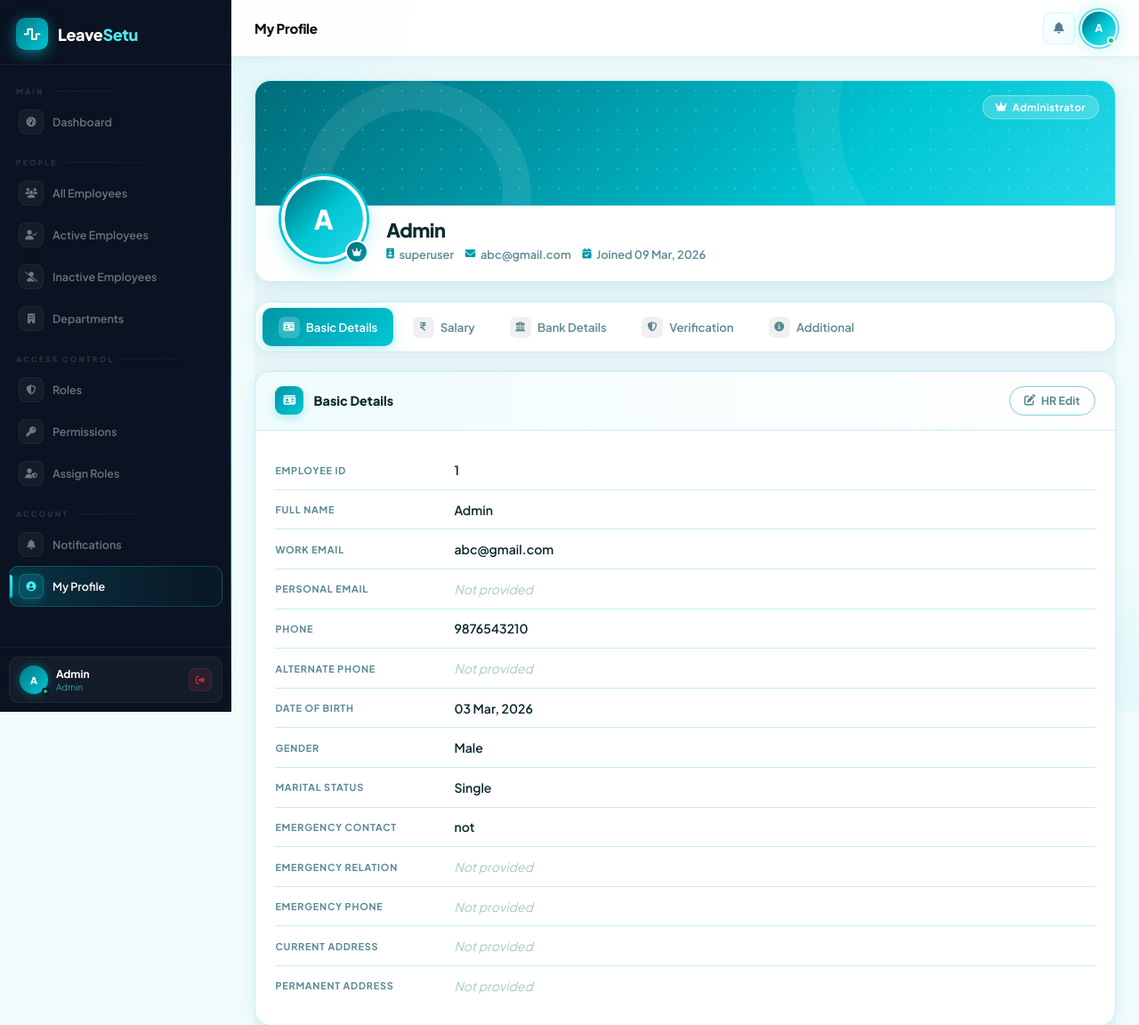
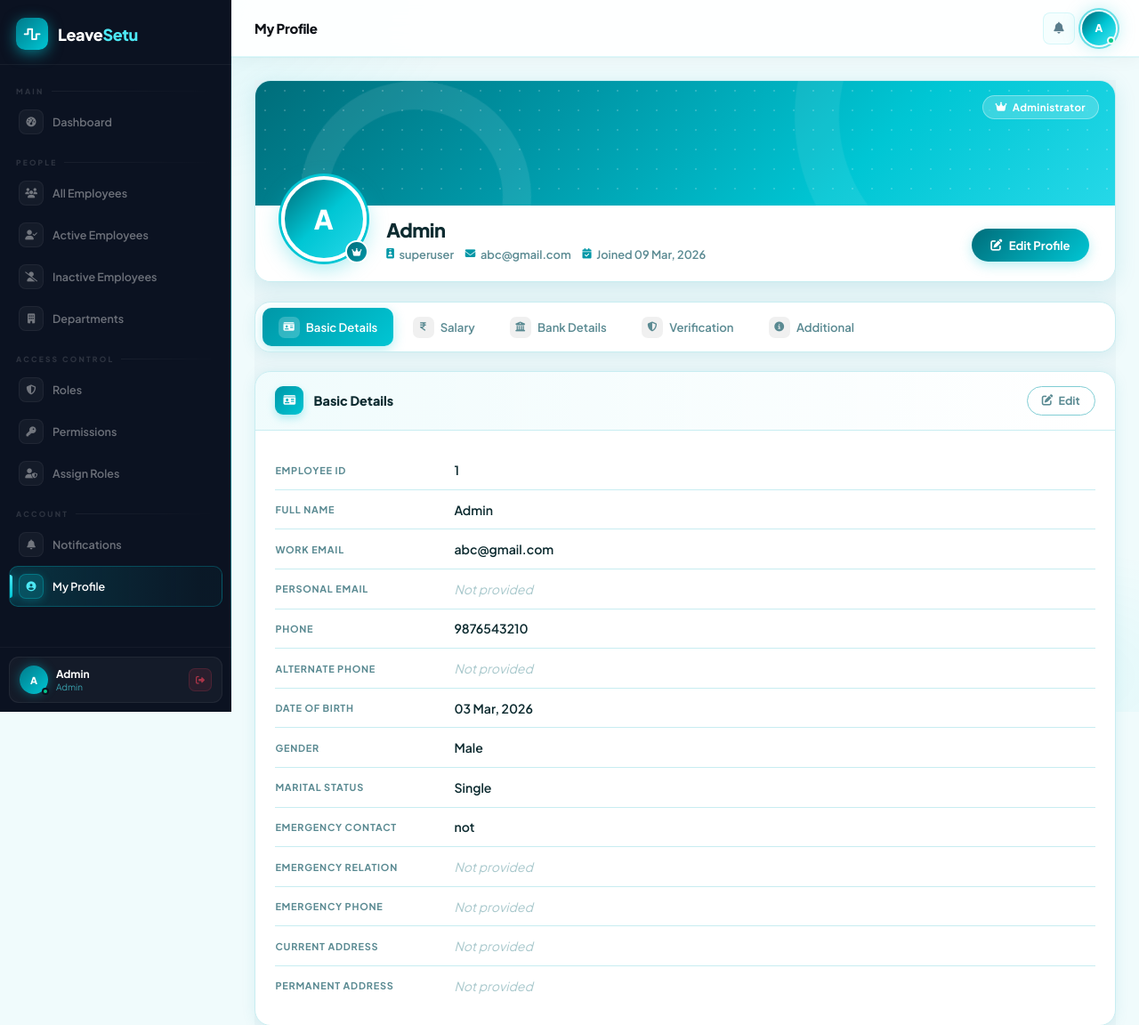
Before and after one commit to amanyadav-devexhub/LMS, a Django app: page /dashboard/ in a window 1280 px wide. Shown: the top 1152 px of the page at 89% size. Run offline with Django 5.2, Linux system fonts and the light colour scheme; a user stored in the database is signed in; data comes from the database, SQL or seed files in the repository; both versions use the stored data as it was after the commit; data that the repository does not hold is empty.

Commit message:
Fix : Routing issues

```diff
--- a/LMS/settings.py
+++ b/LMS/settings.py
@@ -26,8 +26,7 @@ SECRET_KEY = 'django-insecure-cpfyti3o_sopno-fpwbwv_(6ra@q!1667886pf(h0=xf162v+h
 # ARNING: don't run with debug turned on in production!
 DEBUG = True
 
-ALLOWED_HOSTS = []
-
+ALLOWED_HOSTS = ['testserver', 'localhost', '127.0.0.1']
 
 # Application definition
 
--- a/users/templates/dashboard.html
+++ b/users/templates/dashboard.html
@@ -582,11 +582,11 @@
   <div class="p-banner">
     <div class="p-banner-dots"></div>
     <div class="p-role-badge">
-      {% if request.user.role %}
-        {% if request.user.role.name == "Admin" %}<i class="fa-solid fa-crown"></i> Administrator
-        {% elif request.user.role.name == "Manager" %}<i class="fa-solid fa-briefcase"></i> Manager
-        {% elif request.user.role.name == "HR" %}<i class="fa-solid fa-users-gear"></i> Human Resources
-        {% elif request.user.role.name == "TL" %}<i class="fa-solid fa-code-branch"></i> Team Lead
+      {% if profile_user.role %}
+        {% if profile_user.role.name == "Admin" %}<i class="fa-solid fa-crown"></i> Administrator
+        {% elif profile_user.role.name == "Manager" %}<i class="fa-solid fa-briefcase"></i> Manager
+        {% elif profile_user.role.name == "HR" %}<i class="fa-solid fa-users-gear"></i> Human Resources
+        {% elif profile_user.role.name == "TL" %}<i class="fa-solid fa-code-branch"></i> Team Lead
         {% else %}<i class="fa-solid fa-user-tie"></i> Employee
         {% endif %}
       {% endif %}
@@ -595,11 +595,11 @@
 
   <div class="p-avatar-row">
     <div class="p-avatar-wrap">
-      <div class="p-avatar" id="avatarCircle" onclick="document.getElementById('avatarFileInput').click()">
+      <div class="p-avatar" id="avatarCircle" {% if can_edit_profile %}onclick="document.getElementById('avatarFileInput').click()"{% endif %}>
         {% if profile.avatar %}
           <img src="{{ profile.avatar.url }}" alt="Avatar" id="avatarImg">
         {% else %}
-          <span id="avatarInitials">{{ request.user.first_name|first|upper }}{{ request.user.last_name|first|upper }}</span>
+          <span id="avatarInitials">{{ profile_user.first_name|first|upper }}{{ profile_user.last_name|first|upper }}</span>
         {% endif %}
         <div class="p-avatar-overlay">
           <i class="fa-solid fa-camera"></i>
@@ -608,11 +608,11 @@
       </div>
       <div class="p-online"></div>
       <div class="p-role-icon">
-        {% if request.user.role %}
-          {% if request.user.role.name == "Admin" %}<i class="fa-solid fa-crown"></i>
-          {% elif request.user.role.name == "Manager" %}<i class="fa-solid fa-briefcase"></i>
-          {% elif request.user.role.name == "HR" %}<i class="fa-solid fa-users-gear"></i>
-          {% elif request.user.role.name == "TL" %}<i class="fa-solid fa-code-branch"></i>
+        {% if profile_user.role %}
+          {% if profile_user.role.name == "Admin" %}<i class="fa-solid fa-crown"></i>
+          {% elif profile_user.role.name == "Manager" %}<i class="fa-solid fa-briefcase"></i>
+          {% elif profile_user.role.name == "HR" %}<i class="fa-solid fa-users-gear"></i>
+          {% elif profile_user.role.name == "TL" %}<i class="fa-solid fa-code-branch"></i>
           {% else %}<i class="fa-solid fa-user-tie"></i>
           {% endif %}
         {% endif %}
@@ -620,12 +620,12 @@
     </div>
 
     <div class="p-info">
-      <div class="p-name">{{ request.user.get_full_name|default:request.user.username }}</div>
+      <div class="p-name">{{ profile_user.get_full_name|default:profile_user.username }}</div>
       <div class="p-meta">
-        <span class="p-meta-item"><i class="fa-solid fa-id-badge"></i> {{ request.user.username }}</span>
-        <span class="p-meta-item"><i class="fa-solid fa-envelope"></i> {{ request.user.email|default:"—" }}</span>
-        {% if request.user.date_joined %}
-        <span class="p-meta-item"><i class="fa-solid fa-calendar-check"></i> Joined {{ request.user.date_joined|date:"d M, Y" }}</span>
+        <span class="p-meta-item"><i class="fa-solid fa-id-badge"></i> {{ profile_user.username }}</span>
+        <span class="p-meta-item"><i class="fa-solid fa-envelope"></i> {{ profile_user.email|default:"—" }}</span>
+        {% if profile_user.date_joined %}
+        <span class="p-meta-item"><i class="fa-solid fa-calendar-check"></i> Joined {{ profile_user.date_joined|date:"d M, Y" }}</span>
         {% endif %}
         {% if profile.department %}
         <span class="p-meta-item"><i class="fa-solid fa-building"></i> {{ profile.department }}</span>
@@ -634,7 +634,7 @@
     </div>
 
     <div class="p-actions">
-      {% if not request.user.role or request.user.role.name == "Employee" %}
+      {% if can_edit_profile %}
       <button class="btn-primary" onclick="toggleEmpEdit()" id="empEditBtn">
         <i class="fa-solid fa-pen-to-square" id="empEditIcon"></i>
         <span id="empEditText">Edit Profile</span>
@@ -671,9 +671,9 @@
         <div class="s-card-ico"><i class="fa-solid fa-id-card"></i></div>
         Basic Details
       </div>
-      {% if request.user.role and request.user.role.name in "HR Admin Manager" %}
+      {% if can_edit_profile %}
       <button class="btn-ghost" onclick="toggleHrEdit('basic')" id="hrEditBasicBtn">
-        <i class="fa-solid fa-pen-to-square"></i> HR Edit
+        <i class="fa-solid fa-pen-to-square"></i> Edit
       </button>
       {% endif %}
     </div>
@@ -682,8 +682,8 @@
       <!-- VIEW MODE -->
       <div id="view-basic">
         <div class="f-row"><div class="f-lbl">Employee ID</div><div class="f-val {% if not profile.employee_id %}empty{% endif %}">{{ profile.employee_id|default:"—" }}</div></div>
-        <div class="f-row"><div class="f-lbl">Full Name</div><div class="f-val">{{ request.user.get_full_name|default:"—" }}</div></div>
-        <div class="f-row"><div class="f-lbl">Work Email</div><div class="f-val">{{ request.user.email|default:"—" }}</div></div>
+        <div class="f-row"><div class="f-lbl">Full Name</div><div class="f-val">{{ profile_user.get_full_name|default:"—" }}</div></div>
+        <div class="f-row"><div class="f-lbl">Work Email</div><div class="f-val">{{ profile_user.email|default:"—" }}</div></div>
         <div class="f-row"><div class="f-lbl">Personal Email</div><div class="f-val {% if not profile.personal_email %}empty{% endif %}">{{ profile.personal_email|default:"Not provided" }}</div></div>
         <div class="f-row"><div class="f-lbl">Phone</div><div class="f-val {% if not profile.phone %}empty{% endif %}">{{ profile.phone|default:"Not provided" }}</div></div>
         <div class="f-row"><div class="f-lbl">Alternate Phone</div><div class="f-val {% if not profile.alternate_phone %}empty{% endif %}">{{ profile.alternate_phone|default:"Not provided" }}</div></div>
@@ -703,13 +703,14 @@
             enctype="multipart/form-data">
         {% csrf_token %}
         <input type="hidden" name="section" value="basic_employee">
+        <input type="hidden" name="target_user_id" value="{{ profile_user.id }}">
 
         <div class="avatar-upload-zone">
           <div class="avatar-preview" id="avatarPreview">
             {% if profile.avatar %}
               <img src="{{ profile.avatar.url }}" alt="Avatar">
             {% else %}
-              {{ request.user.first_name|first|upper }}{{ request.user.last_name|first|upper }}
+              {{ profile_user.first_name|first|upper }}{{ profile_user.last_name|first|upper }}
             {% endif %}
           </div>
           <div>
@@ -726,15 +727,15 @@
         <div class="edit-grid">
           <div class="fg">
             <label class="fg-lbl">First Name <span class="req">*</span></label>
-            <input type="text" name="first_name" class="fg-input" value="{{ request.user.first_name }}" placeholder="First name" required>
+            <input type="text" name="first_name" class="fg-input" value="{{ profile_user.first_name }}" placeholder="First name" required>
           </div>
           <div class="fg">
             <label class="fg-lbl">Last Name</label>
-            <input type="text" name="last_name" class="fg-input" value="{{ request.user.last_name }}" placeholder="Last name">
+            <input type="text" name="last_name" class="fg-input" value="{{ profile_user.last_name }}" placeholder="Last name">
           </div>
           <div class="fg">
             <label class="fg-lbl">Work Email</label>
-            <input type="email" name="email" class="fg-input" value="{{ request.user.email }}" placeholder="Work email">
+            <input type="email" name="email" class="fg-input" value="{{ profile_user.email }}" placeholder="Work email">
           </div>
           <div class="fg">
             <label class="fg-lbl">Personal Email</label>
@@ -833,7 +834,7 @@
           <div class="fg"><label class="fg-lbl">Designation</label><input type="text" name="designation" class="fg-input" value="{{ profile.designation|default:'' }}" placeholder="Designation"></div>
         </div>
         <div class="form-actions">
-          <button type="submit" class="btn-save"><i class="fa-solid fa-floppy-disk"></i> Save HR Changes</button>
+          <button type="submit" class="btn-save"><i class="fa-solid fa-floppy-disk"></i> Save Changes</button>
           <button type="button" class="btn-cancel-edit" onclick="toggleHrEdit('basic')">Cancel</button>
         </div>
       </form>
@@ -844,11 +845,13 @@
 
 <!-- ═══════ TAB: SALARY ═══════ -->
 <div class="tab-panel" id="panel-salary">
-  {% if request.user.role and request.user.role.name in "Admin HR Manager" %}
+  {% if can_edit_profile or request.user.role and request.user.role.name in "Admin HR Manager" %}
   <div class="s-card">
     <div class="s-card-head">
       <div class="s-card-title"><div class="s-card-ico"><i class="fa-solid fa-indian-rupee-sign"></i></div> Salary Details</div>
+      {% if can_edit_profile %}
       <button class="btn-ghost" onclick="toggleHrEdit('salary')"><i class="fa-solid fa-pen-to-square"></i> Edit</button>
+      {% endif %}
     </div>
     <div class="s-card-body">
       <div id="view-salary">
@@ -859,6 +862,7 @@
       </div>
       <form class="edit-form" id="edit-salary" method="post" action="{% url 'update_profile' %}">
         {% csrf_token %}<input type="hidden" name="section" value="salary">
+        <input type="hidden" name="target_user_id" value="{{ profile_user.id }}">
         <div class="hr-edit-grid">
           <div class="fg"><label class="fg-lbl">Basic</label><input type="number" name="basic" class="fg-input" value="{{ profile.basic|default:'' }}" placeholder="Basic salary"></div>
           <div class="fg"><label class="fg-lbl">HRA</label><input type="number" name="hra" class="fg-input" value="{{ profile.hra|default:'' }}" placeholder="HRA"></div>
@@ -888,7 +892,7 @@
   <div class="s-card">
     <div class="s-card-head">
       <div class="s-card-title"><div class="s-card-ico"><i class="fa-solid fa-building-columns"></i></div> Bank Details</div>
-      {% if request.user.role and request.user.role.name in "HR Admin Manager" %}
+      {% if can_edit_profile %}
       <button class="btn-ghost" onclick="toggleHrEdit('bank')"><i class="fa-solid fa-pen-to-square"></i> Edit</button>
       {% endif %}
     </div>
@@ -921,7 +925,7 @@
   <div class="s-card">
     <div class="s-card-head">
       <div class="s-card-title"><div class="s-card-ico"><i class="fa-solid fa-shield-halved"></i></div> Verification Details</div>
-      {% if request.user.role and request.user.role.name in "HR Admin Manager" %}
+      {% if can_edit_profile %}
       <button class="btn-ghost" onclick="toggleHrEdit('verification')"><i class="fa-solid fa-pen-to-square"></i> Edit</button>
       {% endif %}
     </div>
@@ -930,9 +934,10 @@
         <div class="f-row"><div class="f-lbl">Aadhaar</div><div class="f-val {% if not profile.aadhaar %}empty{% endif %}">{% if profile.aadhaar %}****-****-{{ profile.aadhaar|slice:"-4:" }}{% else %}Not provided{% endif %}</div></div>
         <div class="f-row"><div class="f-lbl">PAN Number</div><div class="f-val {% if not profile.pan %}empty{% endif %}">{{ profile.pan|default:"Not provided" }}</div></div>
       </div>
-      {% if request.user.role and request.user.role.name in "HR Admin Manager" %}
+      {% if can_edit_profile %}
       <form class="edit-form" id="edit-verification" method="post" action="{% url 'update_profile' %}">
         {% csrf_token %}<input type="hidden" name="section" value="verification">
+        <input type="hidden" name="target_user_id" value="{{ profile_user.id }}">
         <div class="hr-edit-grid">
           <div class="fg"><label class="fg-lbl">Aadhaar Number</label><input type="text" name="aadhaar" class="fg-input" value="{{ profile.aadhaar|default:'' }}" placeholder="12-digit Aadhaar"></div>
           <div class="fg"><label class="fg-lbl">PAN Number</label><input type="text" name="pan" class="fg-input" value="{{ profile.pan|default:'' }}" placeholder="PAN card number"></div>
@@ -952,7 +957,7 @@
   <div class="s-card">
     <div class="s-card-head">
       <div class="s-card-title"><div class="s-card-ico"><i class="fa-solid fa-circle-info"></i></div> Additional Details</div>
-      {% if request.user.role and request.user.role.name in "HR Admin Manager" %}
+      {% if can_edit_profile %}
       <button class="btn-ghost" onclick="toggleHrEdit('additional')"><i class="fa-solid fa-pen-to-square"></i> Edit</button>
       {% endif %}
     </div>
@@ -961,9 +966,10 @@
         <div class="f-row"><div class="f-lbl">Blood Group</div><div class="f-val {% if not profile.blood_group %}empty{% endif %}">{{ profile.blood_group|default:"Not provided" }}</div></div>
         <div class="f-row"><div class="f-lbl">Notes</div><div class="f-val {% if not profile.notes %}empty{% endif %}">{{ profile.notes|default:"No notes" }}</div></div>
       </div>
-      {% if request.user.role and request.user.role.name in "HR Admin Manager" %}
+      {% if can_edit_profile %}
       <form class="edit-form" id="edit-additional" method="post" action="{% url 'update_profile' %}">
         {% csrf_token %}<input type="hidden" name="section" value="additional">
+        <input type="hidden" name="target_user_id" value="{{ profile_user.id }}">
         <div class="hr-edit-grid">
           <div class="fg">
             <label class="fg-lbl">Blood Group</label>
--- a/users/urls.py
+++ b/users/urls.py
@@ -17,6 +17,7 @@ urlpatterns = [
     path('reset-password/<uidb64>/<token>/', views.ResetPasswordAPIView.as_view(), name='reset_password'),
     # ── Dashboard / Profile page (renders dashboard.html) ──
     path('dashboard/',         views.dashboard_template_view, name='dashboard'),
+    path('profile/<int:user_id>/', views.dashboard_template_view, name='profile_detail'),
 
     # ── Profile form POST handler ──
     path('dashboard/update/',  views.update_profile,          name='update_profile'),
--- a/users/views.py
+++ b/users/views.py
@@ -1,10 +1,11 @@
 from django.db import models as django_models
-from django.shortcuts import render, redirect
-from django.contrib.auth import authenticate, login, logout
+from django.shortcuts import render, redirect, get_object_or_404
+from django.contrib.auth import authenticate, login as auth_login, logout
 from django.contrib.auth.tokens import default_token_generator
 from django.utils.http import urlsafe_base64_encode, urlsafe_base64_decode
 from django.utils.encoding import force_bytes, force_str
 from django.core.mail import send_mail
+from django.db.models import Q, Count
 
 from rest_framework.decorators import api_view, permission_classes, authentication_classes
 from rest_framework.views import APIView
@@ -70,7 +71,7 @@ def login_view(request):
     if user is None:
         return Response({"error": "Password is incorrect"}, status=status.HTTP_401_UNAUTHORIZED)
 
-    login(request, user)
+    auth_login(request, user)
     refresh = RefreshToken.for_user(user)
 
     role_redirect_map = {
@@ -176,14 +177,26 @@ def _build_profile_context(user):
 # ══════════════════════════════════════════════════════════════
 
 @login_required
-def dashboard_template_view(request):
-    user    = request.user
-    profile = _build_profile_context(user)
+def dashboard_template_view(request, user_id=None):
+    if user_id:
+        profile_user = get_object_or_404(User, pk=user_id)
+    else:
+        profile_user = request.user
+
+    profile = _build_profile_context(profile_user)
+
+    can_edit_profile = False
+    if request.user == profile_user:
+        can_edit_profile = True
+    elif request.user.role and request.user.role.name == 'Admin':
+        can_edit_profile = True
+    elif request.user.role and request.user.role.name == 'HR' and (not profile_user.role or profile_user.role.name != 'Admin'):
+        can_edit_profile = True
 
     total_leaves = approved_leaves = pending_leaves = 0
     try:
         from leaves.models import LeaveRequest
-        qs              = LeaveRequest.objects.filter(user=user)
+        qs              = LeaveRequest.objects.filter(user=profile_user)
         total_leaves    = qs.count()
         approved_leaves = qs.filter(status='Approved').count()
         pending_leaves  = qs.filter(status='Pending').count()
@@ -192,6 +205,8 @@ def dashboard_template_view(request):
 
     return render(request, 'dashboard.html', {
         'profile':         profile,
+        'profile_user':    profile_user,
+        'can_edit_profile': can_edit_profile,
         'total_leaves':    total_leaves,
         'approved_leaves': approved_leaves,
         'pending_leaves':  pending_leaves,
@@ -207,20 +222,32 @@ def dashboard_template_view(request):
 def update_profile(request):
     """
     Handles POST from every edit form in dashboard.html.
-    Hidden field  name="section"  identifies which form was submitted:
-
-      basic_employee  → employee editing their own basic details
-      basic_hr        → HR/Admin editing employee identity / HR fields
-      salary          → HR/Admin editing salary
-      bank            → HR/Admin editing bank details
-      verification    → HR/Admin editing Aadhaar / PAN
-      additional      → HR/Admin editing blood group / notes
+    Hidden field  name="section"  identifies which form was submitted.
+    Hidden field  name="target_user_id" identifies whose profile is being edited.
     """
     if request.method != 'POST':
         return redirect('dashboard')
 
-    user    = request.user
     section = request.POST.get('section', '').strip()
+    target_user_id = request.POST.get('target_user_id')
+
+    if target_user_id:
+        user = get_object_or_404(User, pk=target_user_id)
+    else:
+        user = request.user
+
+    # Compute authorization
+    can_edit_profile = False
+    if request.user == user:
+        can_edit_profile = True
+    elif request.user.role and request.user.role.name == 'Admin':
+        can_edit_profile = True
+    elif request.user.role and request.user.role.name == 'HR' and (not user.role or user.role.name != 'Admin'):
+        can_edit_profile = True
+
+    if not can_edit_profile:
+        messages.error(request, 'You do not have permission to edit this profile.')
+        return redirect('profile_detail', user_id=user.pk) if target_user_id else redirect('dashboard')
 
     # pre-fetch related models
     additional,   _ = AdditionalDetails.objects.get_or_create(user=user)
@@ -255,7 +282,7 @@ def update_profile(request):
             if new_email and new_email != user.email:
                 if User.objects.filter(email=new_email).exclude(pk=user.pk).exists():
                     messages.error(request, 'That email address is already in use.')
-                    return redirect('dashboard')
+                    return redirect('profile_detail', user_id=user.pk) if target_user_id else redirect('dashboard')
                 user.email = new_email
 
             user.save(update_fields=['first_name', 'last_name', 'email'])
@@ -284,11 +311,11 @@ def update_profile(request):
         # ── HR/ADMIN: basic details (HR-controlled fields) ───
         elif section == 'basic_hr':
 
-            # Only HR, Admin, Manager can use this section
-            role_name = getattr(request.user.role, 'name', '')
-            if role_name not in ('HR', 'Admin', 'Manager'):
+            # Only HR, Admin, Manager can use this section (handled by global can_edit_profile? Actually, basic_hr is specifically for HR/Admin fields like Designation/Dept).
+            # Wait, an Employee editing their own profile should NOT use basic_hr.
+            if request.user.role and request.user.role.name not in ('HR', 'Admin', 'Manager') and not request.user.is_superuser:
                 messages.error(request, 'Access denied.')
-                return redirect('dashboard')
+                return redirect('profile_detail', user_id=user.pk) if target_user_id else redirect('dashboard')
 
             # target_user = User.objects.get(pk=...) # Wait, the current logic uses 'user = request.user'
             # The section is for HR/Admin to edit THEIR OWN profile or others?
@@ -301,7 +328,7 @@ def update_profile(request):
             if new_email and new_email != user.email:
                 if User.objects.filter(email=new_email).exclude(pk=user.pk).exists():
                     messages.error(request, 'That email is already in use.')
-                    return redirect('dashboard')
+                    return redirect('profile_detail', user_id=user.pk) if target_user_id else redirect('dashboard')
                 user.email = new_email
 
             # Update Designation (Added field)
@@ -331,12 +358,6 @@ def update_profile(request):
 
         # ── SALARY ──────────────────────────────────────────
         elif section == 'salary':
-
-            role_name = getattr(user.role, 'name', '')
-            if role_name not in ('HR', 'Admin', 'Manager'):
-                messages.error(request, 'Access denied.')
-                return redirect('dashboard')
-
             salary.basic_salary    = _decimal('basic')
             salary.hra             = _decimal('hra')
             salary.bonus           = _decimal('other_allowances')
@@ -346,12 +367,6 @@ def update_profile(request):
 
         # ── BANK ────────────────────────────────────────────
         elif section == 'bank':
-
-            role_name = getattr(user.role, 'name', '')
-            if role_name not in ('HR', 'Admin', 'Manager'):
-                messages.error(request, 'Access denied.')
-                return redirect('dashboard')
-
             bank.account_number = _str('account_number') or None
             bank.ifsc_code      = _str('ifsc')           or None
             bank.bank_name      = _str('bank_name')      or None
@@ -360,12 +375,6 @@ def update_profile(request):
 
         # ── VERIFICATION ────────────────────────────────────
         elif section == 'verification':
-
-            role_name = getattr(user.role, 'name', '')
-            if role_name not in ('HR', 'Admin', 'Manager'):
-                messages.error(request, 'Access denied.')
-                return redirect('dashboard')
-
             verification.aadhar_number = _str('aadhaar') or None
             verification.pan_number    = _str('pan')     or None
             verification.save()
@@ -373,12 +382,6 @@ def update_profile(request):
 
         # ── ADDITIONAL ──────────────────────────────────────
         elif section == 'additional':
-
-            role_name = getattr(user.role, 'name', '')
-            if role_name not in ('HR', 'Admin', 'Manager'):
-                messages.error(request, 'Access denied.')
-                return redirect('dashboard')
-
             additional.blood_group = _str('blood_group') or None
             additional.notes       = _str('notes')       or None
             additional.save()
@@ -390,7 +393,7 @@ def update_profile(request):
     except Exception as e:
         messages.error(request, f'Error saving data: {str(e)}')
 
-    return redirect('dashboard')
+    return redirect('profile_detail', user_id=user.pk) if target_user_id else redirect('dashboard')
 
 
 # ══════════════════════════════════════════════════════════════
@@ -598,7 +601,7 @@ def register_view(request):
 
 def home_view(request):
     if request.user.is_authenticated:
-        role_name = getattr(request.user.role, "name", None)
+        role_name = getattr(request.user.role, "name", "")
         redirect_map = {
             "Admin":    "admin_dashboard",
             "HR":       "hr_dashboard",
@@ -614,9 +617,7 @@ def home_view(request):
 #  DEPARTMENT VIEWS  (unchanged from original)
 # ══════════════════════════════════════════════════════════════
 
-from django.shortcuts import get_object_or_404
-from django.db.models import Q, Count
-
+# ══════════════════════════════════════════════════════════════
 
 def _is_admin(request):
     role = getattr(request.user, 'role', None)
```
Also changed, not shown: leaves/templates/hr_employee_list.html (+1 -7 lines), db.sqlite3.
